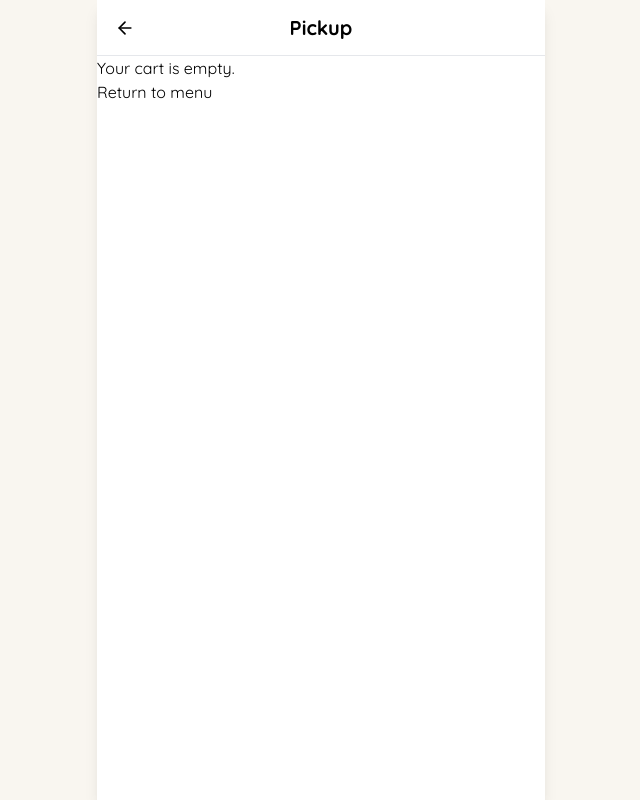
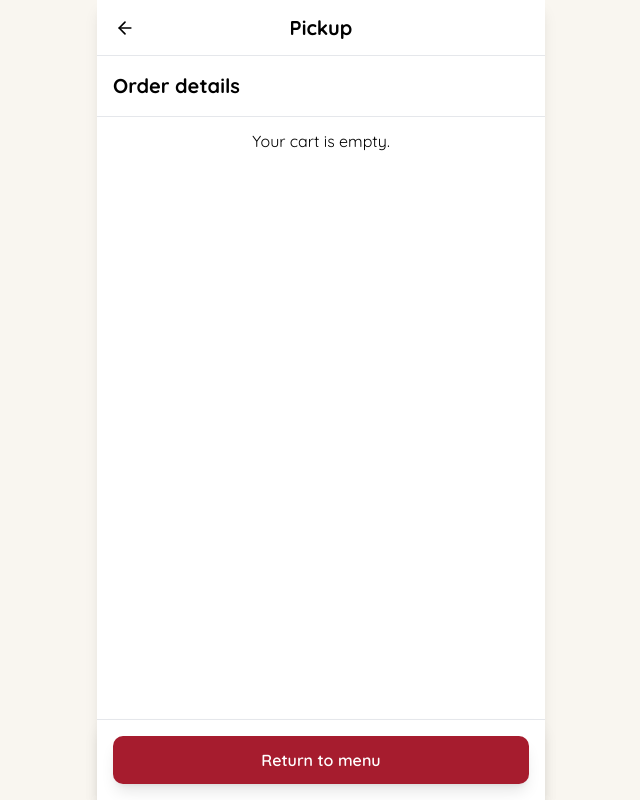
Before and after one commit to john-dlee/pickup-order-app, a Next.js app: page /cart in a window 1280 px wide. Shown: the whole page, without its empty margins (319-959 px from the left). Built offline with nearby package versions, Linux system fonts and the light colour scheme.

Commit message:
Refactor bottom button into cart footer and item limit messaging

```diff
--- a/app/cart/page.tsx
+++ b/app/cart/page.tsx
@@ -4,17 +4,16 @@ import Link from "next/link";
 import { Minus, Plus } from "lucide-react";
 import { useCart } from "@/components/cart-provider";
 import { formatDisplayPrice, gstFromInclusiveCents } from "@/lib/utils";
-import BackArrow from "@/components/BackArrow";
 import ExtrasSection from "@/components/ExtrasSection";
 import PickupHeader from "@/components/PickupHeader";
+import CartFooter from "@/components/cart-footer";
+import { MAX_DISTINCT_MENU_ITEMS } from "@/lib/cart-limits";
+
 
 export default function CartPage() {
   const {
     items,
-    totalCents,
     updateItemQuantity,
-    accessoriesTotalCents,
-    orderTotalCents,
   } = useCart();
 
   return (
@@ -25,13 +24,19 @@ export default function CartPage() {
       <main className="pb-52">
         {items.length === 0 ? (
           <>
-            <p>Your cart is empty.</p>
-            <Link href="/menu">Return to menu</Link>
+            <header className="flex items-center px-4 py-4 border-b border-gray-200 text-xl font-bold">Order details
+            </header>
+            <p className="text-center mt-3">Your cart is empty.</p>
           </>
         ) : (
           <>
             <header className="flex items-center px-4 py-4 border-b border-gray-200 text-xl font-bold">Order details
             </header>
+            {items.length >= MAX_DISTINCT_MENU_ITEMS && (
+              <p className="mx-4 mt-4 text-sm text-amber-700">
+                You&apos;ve reached the max of {MAX_DISTINCT_MENU_ITEMS} different items.
+              </p>
+            )}
             <div className="flex flex-col gap-4 p-4 border-b border-gray-200">
               {items.map((item) => (
                 <div key={item.id} className="flex w-full items-center justify-between">
@@ -71,38 +76,7 @@ export default function CartPage() {
           </>
         )}
       </main>
-      {items.length > 0 && (
-        <div className="fixed inset-x-0 bottom-0 z-50 mx-auto w-full max-w-md border-t border-gray-200 bg-white pb-6 shadow-lg">
-          <div className="px-4 py-4">
-            <div className="flex justify-between">
-              <span>Subtotal</span>
-              <span>{formatDisplayPrice(totalCents)}</span>
-            </div>
-            {accessoriesTotalCents > 0 && (
-              <div className="flex justify-between">
-                <span>Extras</span>
-                <span>{formatDisplayPrice(accessoriesTotalCents)}</span>
-              </div>
-            )}
-            <div className="flex justify-between text-sm text-gray-600 mt-1">
-              <span>Includes GST (10%)</span>
-              <span>{formatDisplayPrice(gstFromInclusiveCents(orderTotalCents))}</span>
-            </div>
-            <div className="flex justify-between font-bold text-lg">
-              <span>Total</span>
-              <span>{formatDisplayPrice(orderTotalCents)}</span>
-            </div>
-          </div>
-          <div className="px-4">
-            <Link
-              href="/checkout"
-              className="w-full h-12 px-4 bg-[#A61C2E] text-white rounded-lg flex justify-center items-center font-semibold shadow-lg transition-transform active:scale-95"
-            >
-              Checkout
-            </Link>
-          </div>
-        </div>
-      )}
+      <CartFooter />
     </div>
   );
 }
--- /dev/null
+++ b/components/cart-footer.tsx
@@ -0,0 +1,66 @@
+"use client";
+
+import Link from "next/link";
+import { useCart } from "@/components/cart-provider";
+import { formatDisplayPrice, gstFromInclusiveCents } from "@/lib/utils";
+
+export default function CartFooter() {
+  const { items, totalCents, accessoriesTotalCents, orderTotalCents } = useCart();
+  const hasItems = items.length > 0;
+
+  return (
+    <div className="
+      fixed inset-x-0 bottom-0 z-50 mx-auto w-full max-w-md
+      border-t border-gray-200 bg-white p-4 shadow-lg
+      ">
+      {hasItems && (
+        <>
+          <div>
+            <div className="flex justify-between">
+              <span>Subtotal</span>
+              <span>{formatDisplayPrice(totalCents)}</span>
+            </div>
+            {accessoriesTotalCents > 0 && (
+              <div className="flex justify-between">
+                <span>Extras</span>
+                <span>{formatDisplayPrice(accessoriesTotalCents)}</span>
+              </div>
+            )}
+            <div className="flex justify-between text-sm text-gray-600 mt-1">
+              <span>Includes GST (10%)</span>
+              <span>{formatDisplayPrice(gstFromInclusiveCents(orderTotalCents))}</span>
+            </div>
+            <div className="flex justify-between font-bold text-lg">
+              <span>Total</span>
+              <span>{formatDisplayPrice(orderTotalCents)}</span>
+            </div>
+          </div>
+          <div className="mt-4">
+            <Link
+              href="/checkout"
+              className="
+                w-full h-12 px-4 bg-[#A61C2E] text-white rounded-lg
+                flex justify-center items-center font-semibold shadow-lg
+                transition-transform duration-150 active:scale-95"
+            >
+              Checkout
+            </Link>
+          </div>
+        </>
+      )}
+      {!hasItems && (
+        <div>
+          <Link
+            href="/menu"
+            className="
+            flex h-12 w-full items-center justify-center rounded-lg
+            bg-[#A61C2E] px-4 font-semibold text-white shadow-lg
+            transition-transform duration-300 active:scale-95"
+          >
+            Return to menu
+          </Link>
+        </div>
+      )}
+    </div>
+  );
+}
--- a/components/menu-item-sheet.tsx
+++ b/components/menu-item-sheet.tsx
@@ -25,6 +25,10 @@ export function MenuItemSheet({ item, open, onOpenChange }: Props) {
   const hasCartItems = items.length > 0;
 
   const formattedPrice = formatDisplayPrice(item.price_cents);
+  const descriptionLines = item.description
+  ?.split("\n")
+  .map((line) => line.trim())
+  .filter(Boolean) ?? [];
 
   return (
     <Sheet open={open} onOpenChange={onOpenChange}>
@@ -32,22 +36,27 @@ export function MenuItemSheet({ item, open, onOpenChange }: Props) {
         side="bottom"
         className={`
           mx-auto max-w-md flex flex-col rounded-t-xl
-          pb-[max(2rem,env(safe-area-inset-bottom))]
-          ${hasCartItems ? "pb-20" : ""}
+          pb-16
         `}
       >
         <SheetHeader>
-          <SheetTitle>{item.name}</SheetTitle>
+          <SheetTitle className="text-lg font-semibold">{item.name}</SheetTitle>
           <p className="text-base font-semibold">{formattedPrice}</p>
-        </SheetHeader>
+          {descriptionLines.length > 0 ? (
+            <>
+              <h2 className="pt-2 text-base font-medium">Includes:</h2>
+              <SheetDescription asChild>
+                <ul className="list-disc space-y-1 pr-4 pl-5 text-base leading-relaxed text-gray-700">
+                  {descriptionLines.map((line) => (
+                    <li key={line}>{line}</li>
+                  ))}
+                </ul>
+              </SheetDescription>
+            </>
+          ) : null}
 
-        {item.description ? (
-          <SheetDescription className="text-base px-4 leading-relaxed text-gray-700">
-            {item.description}
-          </SheetDescription>
-        ) : null }
-        <div className="mt-auto flex justify-end px-4">
-          <div className="inline-flex items-center justify-end rounded border">
+          <div className="mt-auto flex justify-end">
+            <div className="inline-flex items-center justify-end rounded-md border mt-2">
               <button
                 type="button"
                 onClick={() => updateItemQuantity(item.id, qty - 1)}
@@ -69,6 +78,12 @@ export function MenuItemSheet({ item, open, onOpenChange }: Props) {
               </button>
             </div>
           </div>
+          {atItemLimit && qty === 0 && (
+            <p className="mt-2 text-sm text-amber-700">
+              Max {MAX_DISTINCT_MENU_ITEMS} different items per order.
+            </p>
+          )}
+        </SheetHeader>
       </SheetContent>
     </Sheet>
   );
```
Lines whose indentation alone changed are shown as unchanged.
